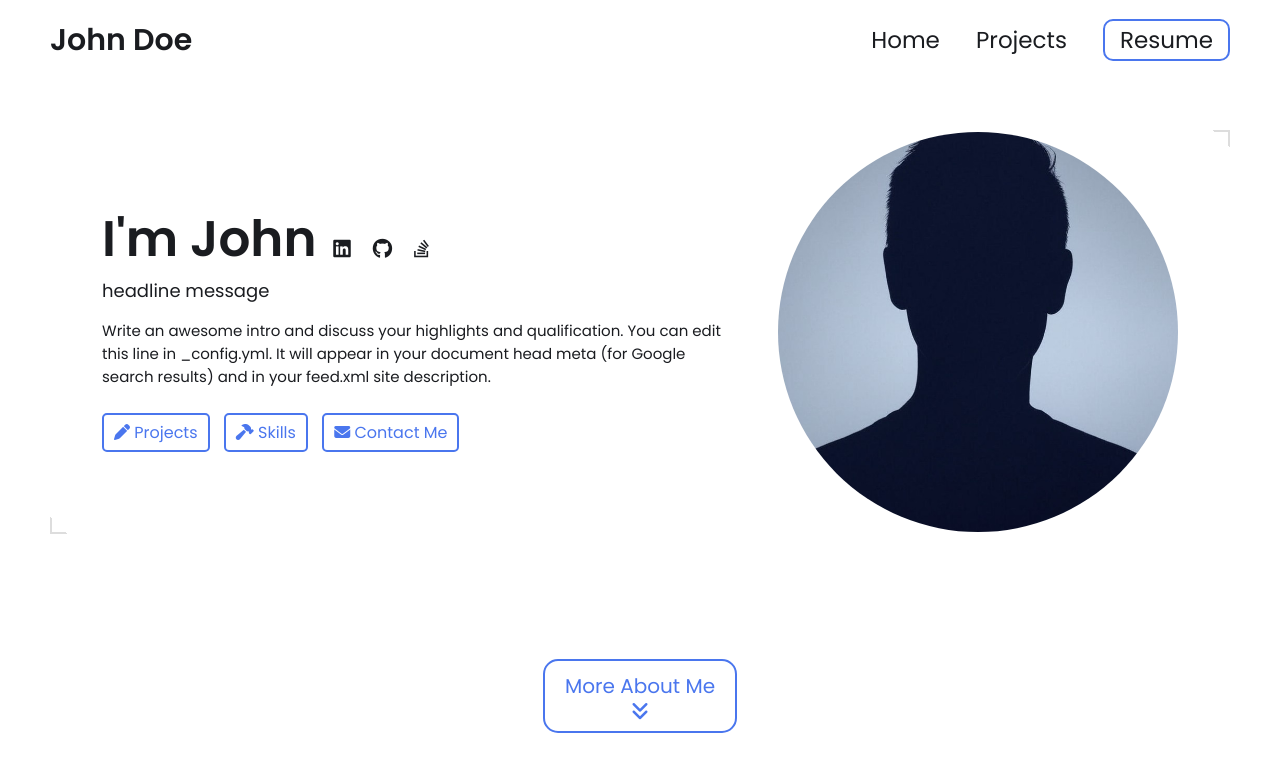
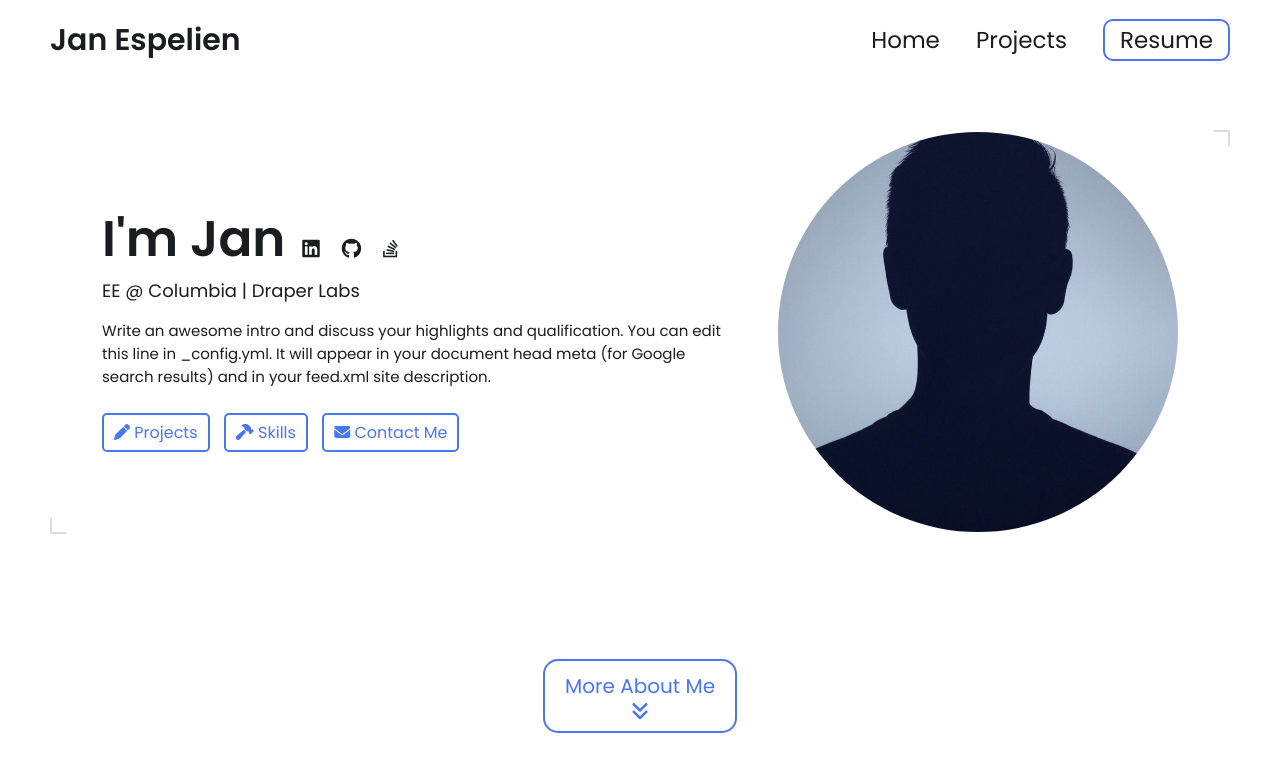
Before and after one commit to jespelien/jle.github.io, a Jekyll site: the page built from index.html, in a window 1280 px wide and 900 px high. Shown: the top 772 px of the window. Built offline with Jekyll 4.4.1, drawn with Linux system fonts in a browser that asks for light colours.

Commit message:
Update _config.yml

```diff
--- a/_config.yml
+++ b/_config.yml
@@ -7,13 +7,13 @@
 
 # Main Page Setup
 
-title: John Doe's Portfolio # This is what shows up in the tab of the browser
+title: Jan Leuca Espelien's Portfolio # This is what shows up in the tab of the browser
 
 
 
 # Hero Section
-name: John Doe
-headline: headline message
+name: Jan Espelien
+headline: EE @ Columbia | Draper Labs
 description: >- # dont remove this line. this will ignore all new lines until the next section
   Write an awesome intro and discuss your highlights and qualification. You can edit this
   line in _config.yml. It will appear in your document head meta (for
```
